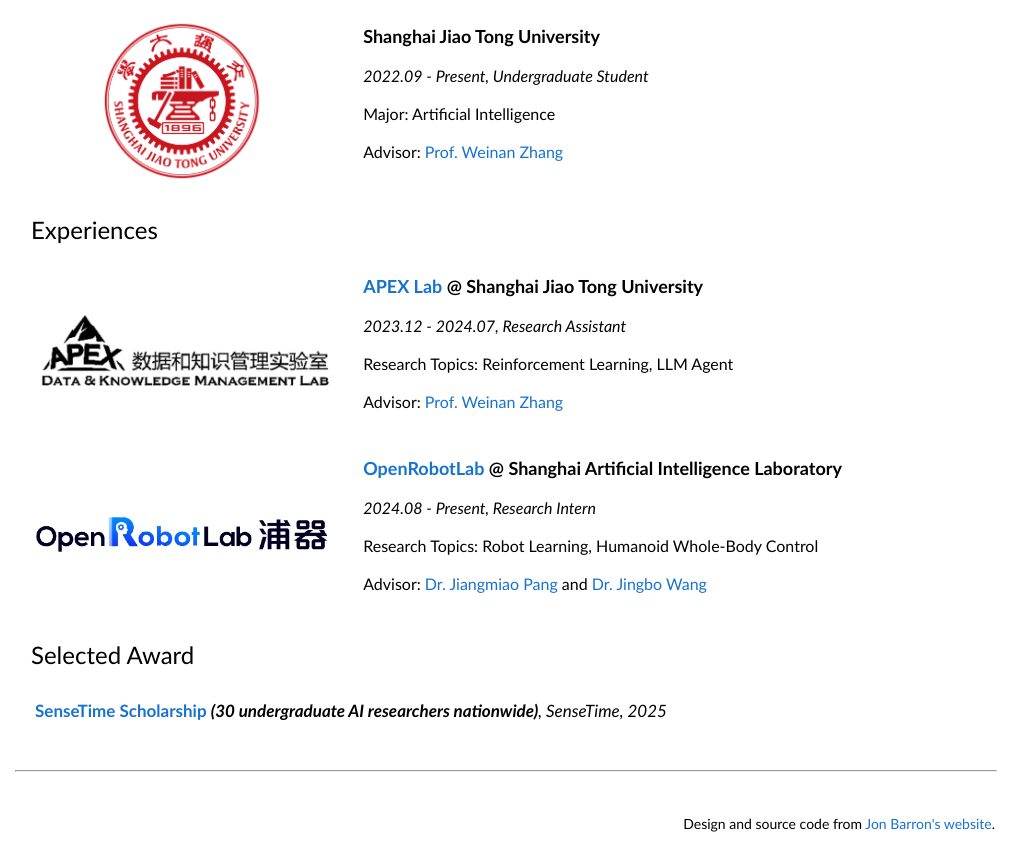
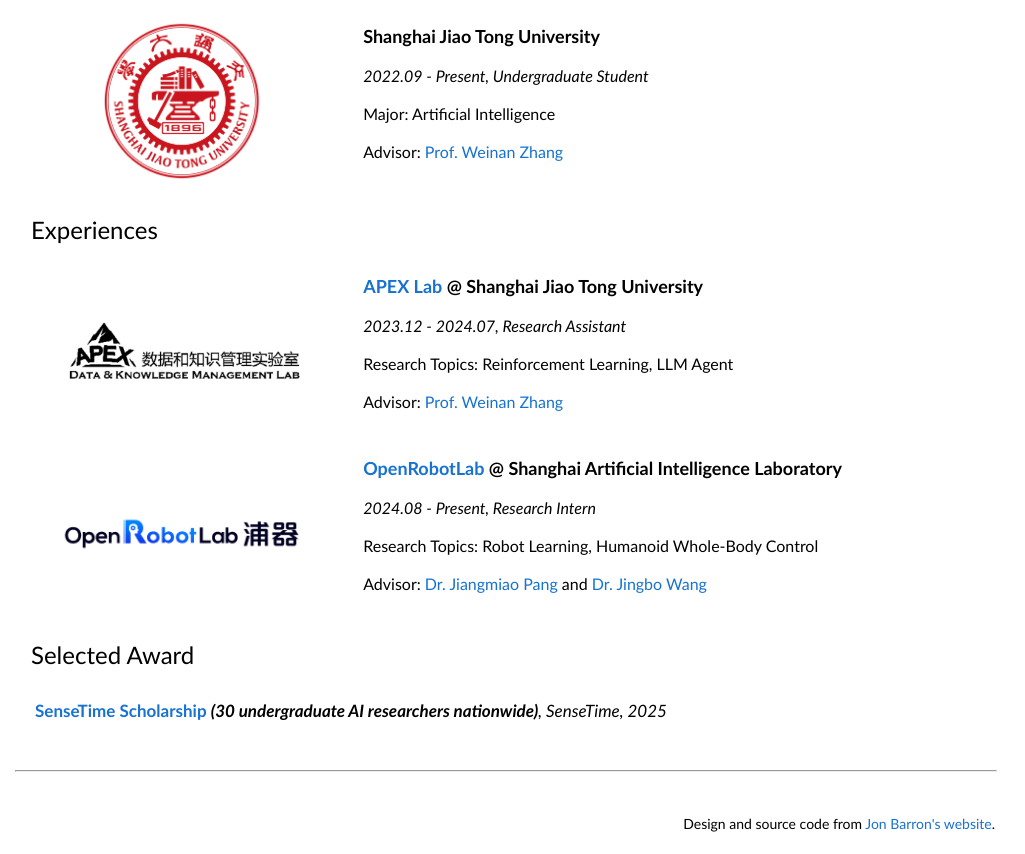
Before and after one commit to why618188/why618188.github.io, a plain HTML site: page index.html in a window 1280 px wide. Shown: the part 1346-2200 px from the top of the page, without its empty margins (135-1160 px from the left). Drawn offline with Linux system fonts and the light colour scheme; a web font is replaced by a local one.

Commit message:
adjust image width

```diff
--- a/index.html
+++ b/index.html
@@ -190,7 +190,7 @@
 
     <tr>
       <td style="padding:10px;width:34%;vertical-align:middle; text-align: center;">
-        <img src='images/apex.png' class="rounded-image" style="max-width:100%; height:auto; display: inline-block;">
+        <img src='images/apex.png' class="rounded-image" style="max-width:80%; height:auto; display: inline-block;">
       </td>
       <td style="padding:15px;width:66%;vertical-align:middle">
         <strong style="font-size: 18px;"><a href="https://apex.sjtu.edu.cn/" style="font-size: 18px;">APEX Lab</a> @ Shanghai Jiao Tong University</strong>
@@ -206,7 +206,7 @@
 
     <tr>
       <td style="padding:15px;width:34%;vertical-align:middle; text-align: center;">
-        <img src='images/openrobotlab.png' class="rounded-image" style="max-width:100%; height:auto; display: inline-block;">
+        <img src='images/openrobotlab.png' class="rounded-image" style="max-width:80%; height:auto; display: inline-block;">
       </td>
       <td style="padding:15px;width:66%;vertical-align:middle">
         <strong style="font-size: 18px;"><a href="https://openrobotlab.org.cn/" style="font-size: 18px;">OpenRobotLab</a> @ Shanghai Artificial Intelligence Laboratory</strong>
```
